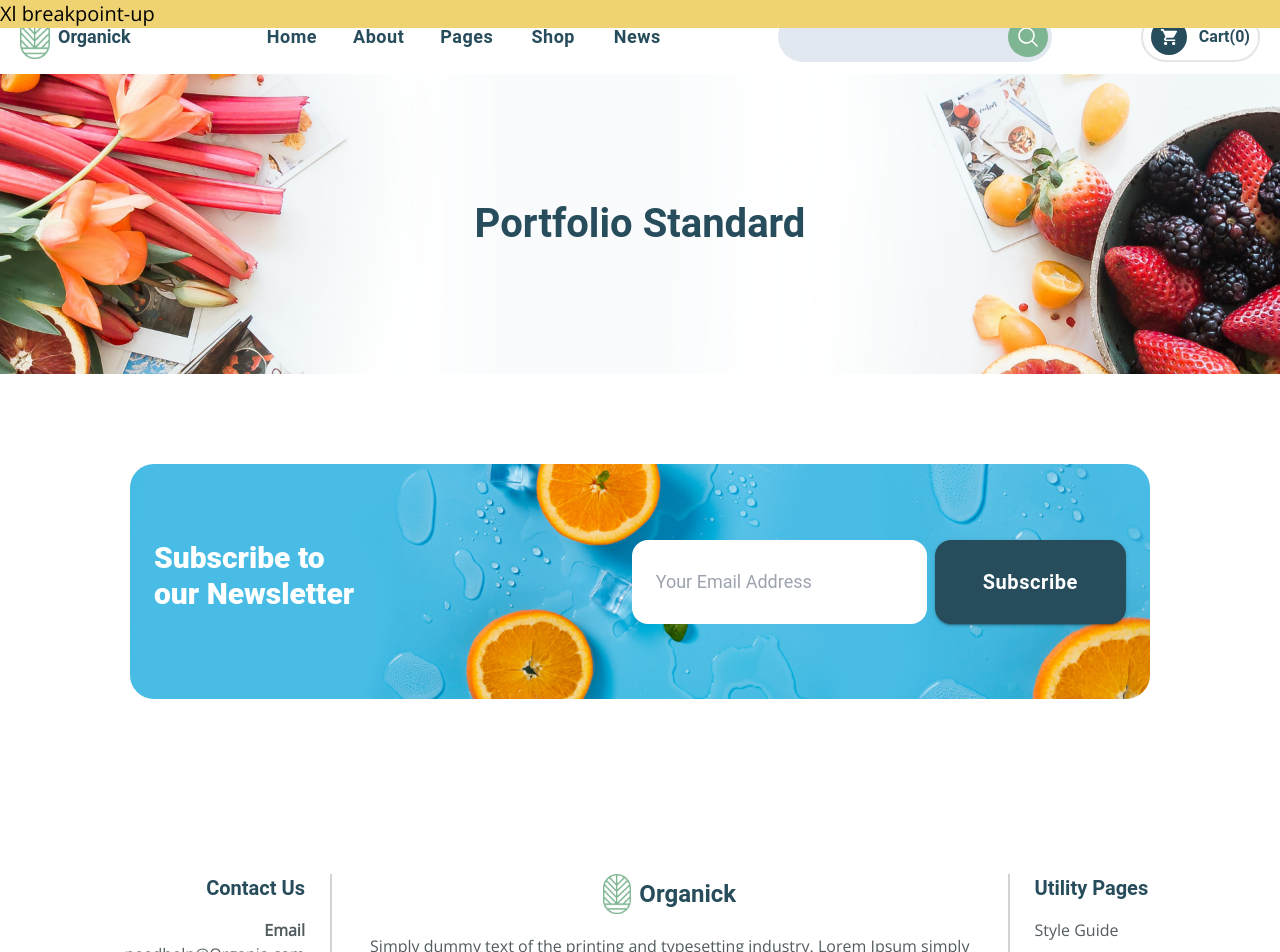
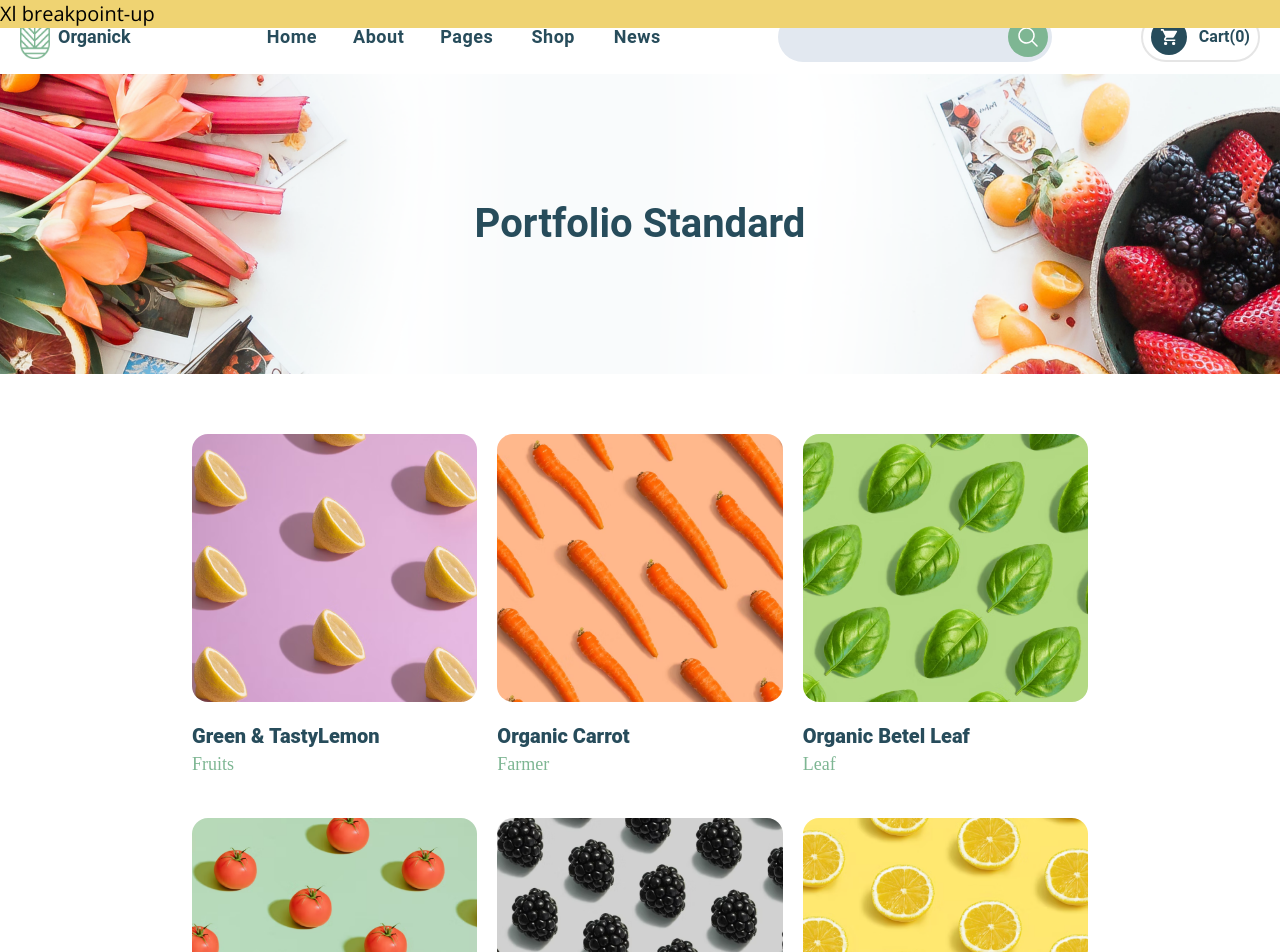
Before and after one commit to kaomao1234/agriculture-cloned-app, a Next.js app: page /Portfolio in a window 1280 px wide. Shown: the top 952 px of the page. Built offline with nearby package versions, Linux system fonts and the light colour scheme.

Commit message:
feat(templates): create items and update ui in portfolio for portfolio pages

```diff
--- a/src/templates/Portfolio/Portfolio/index.tsx
+++ b/src/templates/Portfolio/Portfolio/index.tsx
@@ -1,15 +1,38 @@
-import { FC } from "react";
+import PortfolioPage from "@/pages/Portfolio";
+import { FC, useEffect, useRef } from "react";
+import IconButton from "@mui/material/IconButton";
+import { IoIosArrowForward } from "react-icons/io";
 
-const PortfolioItem: FC<{
+interface PortfolioItemProps {
   label: string;
   type: string;
   image: string;
   onTap?: () => void;
-}> = (props) => {
+}
+
+const PortfolioItem: FC<PortfolioItemProps> = (props) => {
   return (
-    <div className="flex-co flex justify-start">
-      <div className="relative"></div>
-      <label className="font-roboto text-xl font-extrabold text-blue_dianne">
+    <div className="flex size-full flex-col justify-start">
+      <div
+        className="group flex items-center justify-center overflow-clip rounded-2xl p-3 bg-cover"
+        style={{
+          backgroundImage: `url(${props.image})`,
+        }}
+      >
+        <div className="relative flex items-center justify-center overflow-hidden rounded-2xl opacity-0 duration-200 group-hover:opacity-100">
+          <IconButton
+            aria-label=""
+            onClick={props.onTap}
+            className="absolute z-10 m-3 bg-acapulco text-white"
+          >
+            <IoIosArrowForward />
+          </IconButton>
+          <div className="bg-white opacity-80">
+            <img src={props.image} className="opacity-0" />
+          </div>
+        </div>
+      </div>
+      <label className="mt-5 font-roboto text-xl font-extrabold text-blue_dianne">
         {props.label}
       </label>
       <div className=" font-yellowtail text-lg font-normal text-acapulco">
@@ -19,8 +42,16 @@ const PortfolioItem: FC<{
   );
 };
 
-const Portfolio: FC = () => {
-  return <div className="grid grid-cols-3"></div>;
+const Portfolio: FC<{
+  portFolioItemData: PortfolioItemProps[];
+}> = (props) => {
+  return (
+    <div className="mt-[60px] grid grid-cols-3 gap-x-5 gap-y-10 px-[15%] 2xl:px-[20%]">
+      {props.portFolioItemData.map((val, index) => (
+        <PortfolioItem key={index} {...val} />
+      ))}
+    </div>
+  );
 };
 
 export { Portfolio };
```
